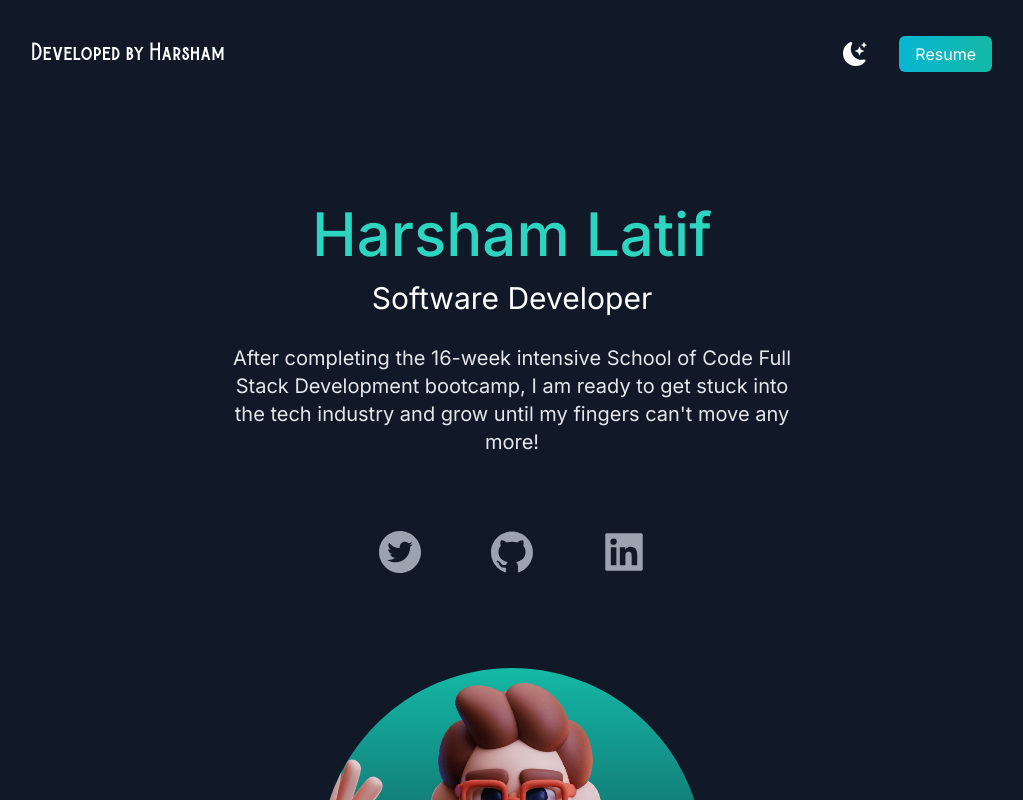
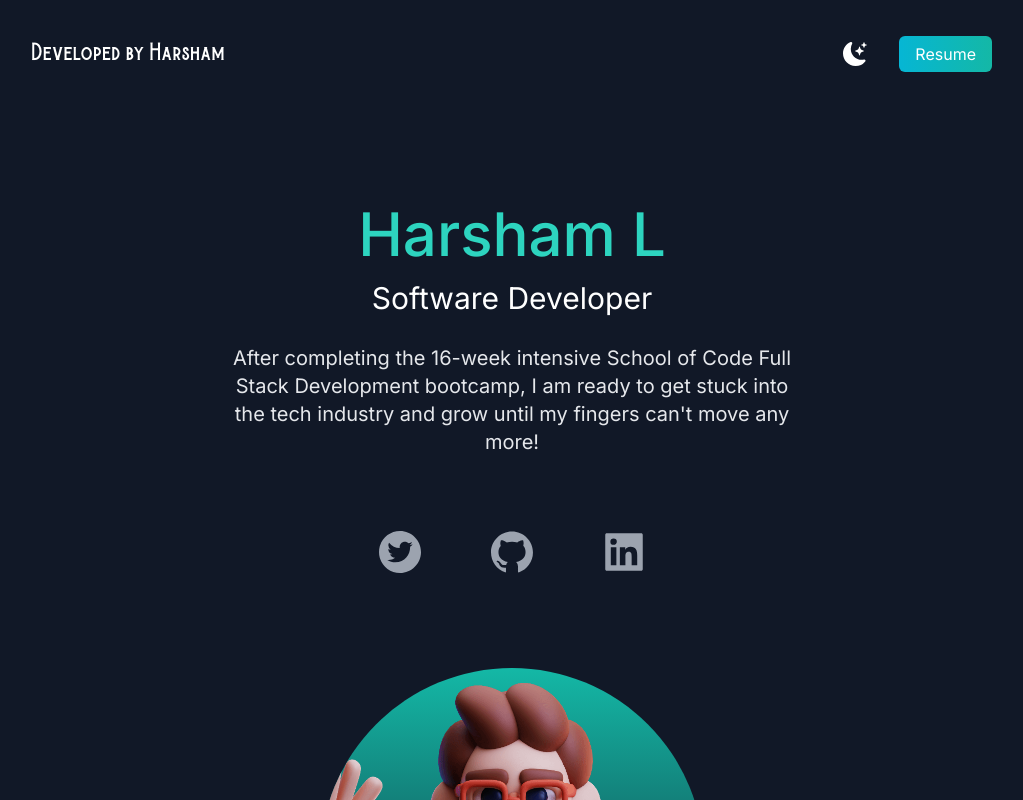
Before and after one commit to h4rsham/personal-portfolio-experimentation, a Next.js app: page / in a window 1280 px wide. Shown: the top 800 px of the page, without its empty margins (128-1151 px from the left). Built offline with nearby package versions, Linux system fonts and the light colour scheme.

Commit message:
Removed specific links and second name

```diff
--- a/app/page.js
+++ b/app/page.js
@@ -41,7 +41,7 @@ export default function Home() {
               <li>
                 <a
                   className="bg-gradient-to-r from-cyan-500 to-teal-500 text-white px-4 py-2 rounded-md ml-8"
-                  href="https://www.linkedin.com/in/h4rsham/"
+                  href="https://www.linkedin.com/in/"
                 >
                   Resume
                 </a>
@@ -51,7 +51,7 @@ export default function Home() {
 
           <div className="text-center p-10">
             <h2 className="text-5xl py-2 text-teal-600 font-medium dark:text-teal-400 md:text-6xl">
-              Harsham Latif
+              Harsham L
             </h2>
             <h3 className="text-2xl py-2 dark: text-white md:text-3xl">
               Software Developer
@@ -69,7 +69,7 @@ export default function Home() {
             <a href="https://github.com/h4rsham">
               <AiFillGithub />
             </a>
-            <a href="https://www.linkedin.com/in/h4rsham/">
+            <a href="https://www.linkedin.com/">
               <AiFillLinkedin />
             </a>
           </div>
```
